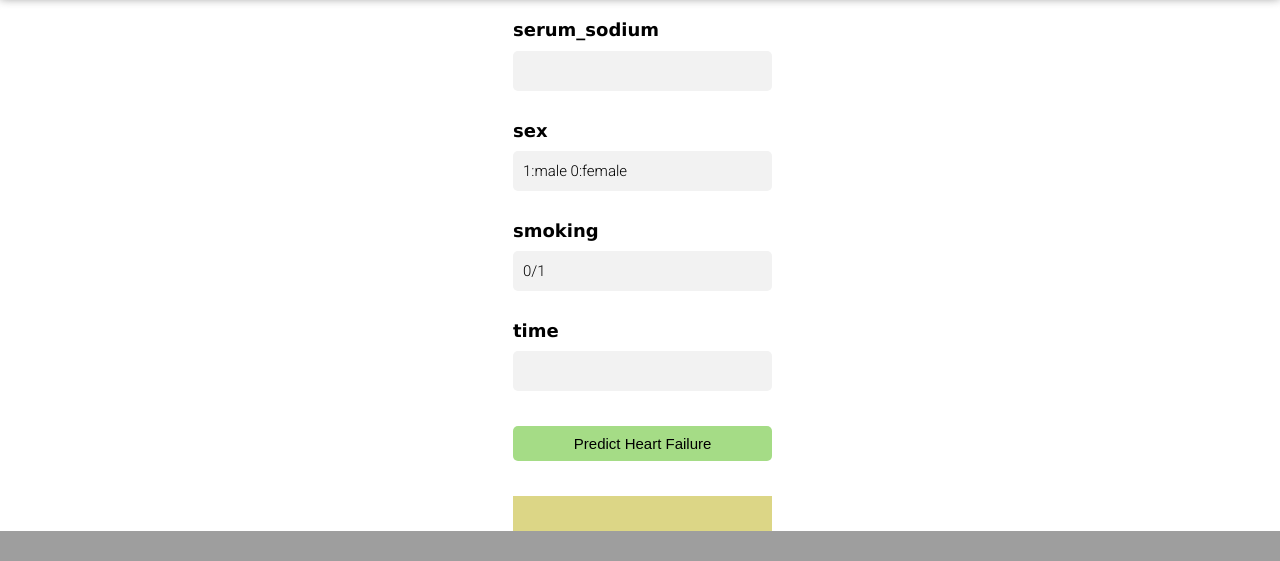
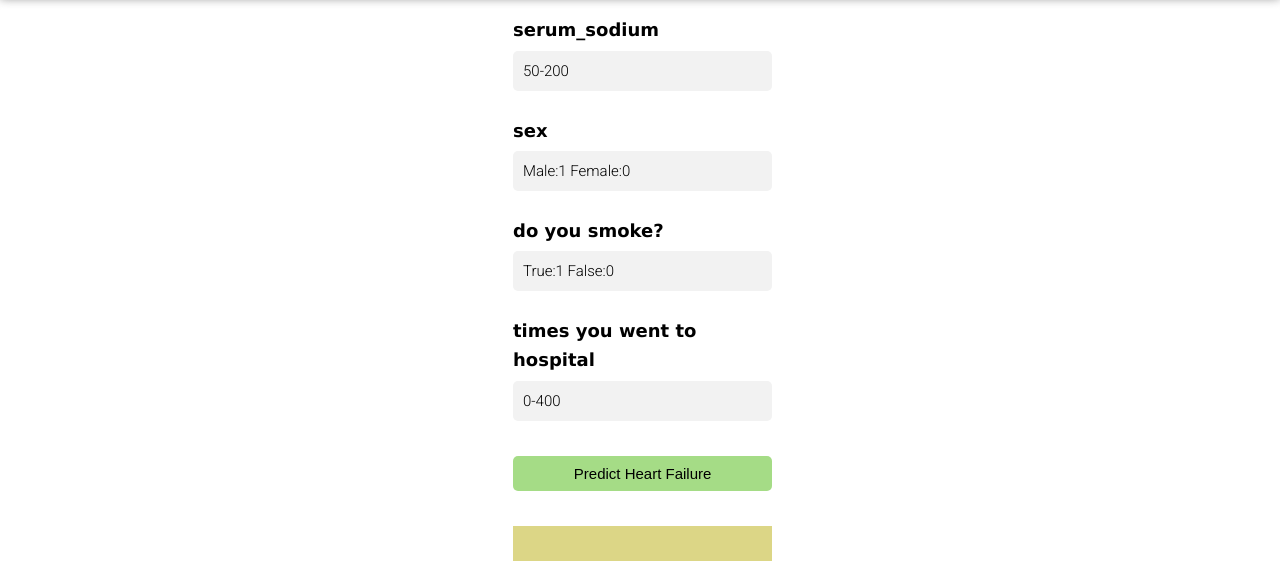
Before and after one commit to sejal2807/heart-failure-prediction, a Flask app: page / in a window 1280 px wide. Shown: the part 801-1362 px from the top of the page. Before the commit the page ends 1332 px from the top, so only its background shows below. Run offline with Flask 2, Linux system fonts and the light colour scheme; parts of the project's set-up code (start-up, migrations or seed data) failed here and were passed over.

Commit message:
Add files via upload

```diff
--- a/templates/index.html
+++ b/templates/index.html
@@ -10,40 +10,40 @@
 <div class='img'></div>
 <form class="form" action="{{ url_for('predict') }}" method="POST">
     <h2>Age</h2>
-    <input class="age" type="text" id="uiage" name="age_value" value="" required="required"/>
+    <input class="age" type="text" id="uiage" name="age_value" value="20-100" required="required"/>
 
     <h2>Anemia</h2>
-    <input class="anemia" type="text" id="uianemia" name="anemia_value" value="0/1" required="required"/>
+    <input class="anemia" type="text" id="uianemia" name="anemia_value" value="True:1 False:0" required="required"/>
 
     <h2>creatinine_phosphokinase</h2>
-    <input class="creatinine_phosphokinase" type="text" id="uicreatinine_phosphokinase" name="creatinine_phosphokinase_value" value="" required="required"/>
+    <input class="creatinine_phosphokinase" type="text" id="uicreatinine_phosphokinase" name="creatinine_phosphokinase_value" value="20-8000" required="required"/>
 
     <h2>diabetes</h2>
-    <input class="diabetes" type="text" id="uidiabetes" name="diabetes_value" value="0/1" required="required"/>
+    <input class="diabetes" type="text" id="uidiabetes" name="diabetes_value" value="True:1 False:0" required="required"/>
 
     <h2>ejection_fraction</h2>
-    <input class="ejection_fraction" type="text" id="uiejection_fraction" name="ejection_fraction_value" value="" required="required"/>
+    <input class="ejection_fraction" type="text" id="uiejection_fraction" name="ejection_fraction_value" value="0-150" required="required"/>
 
     <h2>high_blood_pressure</h2>
-    <input class="high_blood_pressure" type="text" id="uihigh_blood_pressure" name="high_blood_pressure_value" value="0/1" required="required"/>
+    <input class="high_blood_pressure" type="text" id="uihigh_blood_pressure" name="high_blood_pressure_value" value="True:1 False:0" required="required"/>
 
     <h2>platelets</h2>
-    <input class="platelets" type="text" id="uiplatelets" name="platelets_value" value="" required="required"/>
+    <input class="platelets" type="text" id="uiplatelets" name="platelets_value" value="15000-900000" required="required"/>
 
     <h2>serum_creatinine</h2>
-    <input class="serum_creatinine" type="text" id="uiserum_creatinine" name="serum_creatinine_value" value="" required="required"/>
+    <input class="serum_creatinine" type="text" id="uiserum_creatinine" name="serum_creatinine_value" value="0.5-10.00" required="required"/>
 
     <h2>serum_sodium</h2>
-    <input class="serum_sodium" type="text" id="uiserum_sodium" name="serum_sodium_value" value="" required="required"/>
+    <input class="serum_sodium" type="text" id="uiserum_sodium" name="serum_sodium_value" value="50-200" required="required"/>
 
     <h2>sex</h2>
-    <input class="sex" type="text" id="uisex" name="sex_value" value="1:male 0:female" required="required"/>
+    <input class="sex" type="text" id="uisex" name="sex_value" value="Male:1 Female:0" required="required"/>
 
-    <h2>smoking</h2>
-    <input class="smoking" type="text" id="uismoking" name="smoking_value" value="0/1" required="required"/>
+    <h2>do you smoke?</h2>
+    <input class="smoking" type="text" id="uismoking" name="smoking_value" value="True:1 False:0" required="required"/>
 
-    <h2>time</h2>
-    <input class="time" type="text" id="uitime" name="time_value" value="" required="required"/>
+    <h2>times you went to hospital</h2>
+    <input class="time" type="text" id="uitime" name="time_value" value="0-400" required="required"/>
     <br>
     <input type="submit" class="submit" value="Predict Heart Failure">
     <div id="uiheart_failure" class="result">	<h2> {{ response }} </h2> </div>
```
